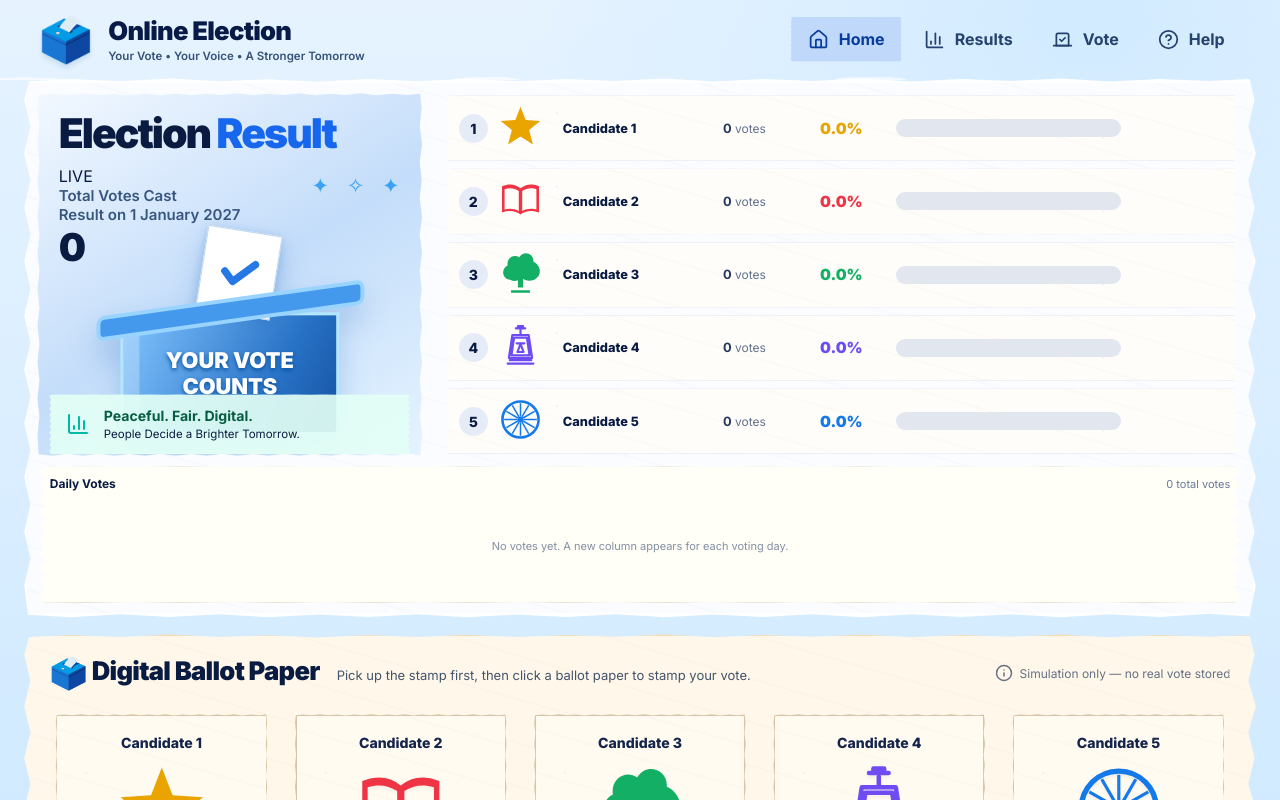
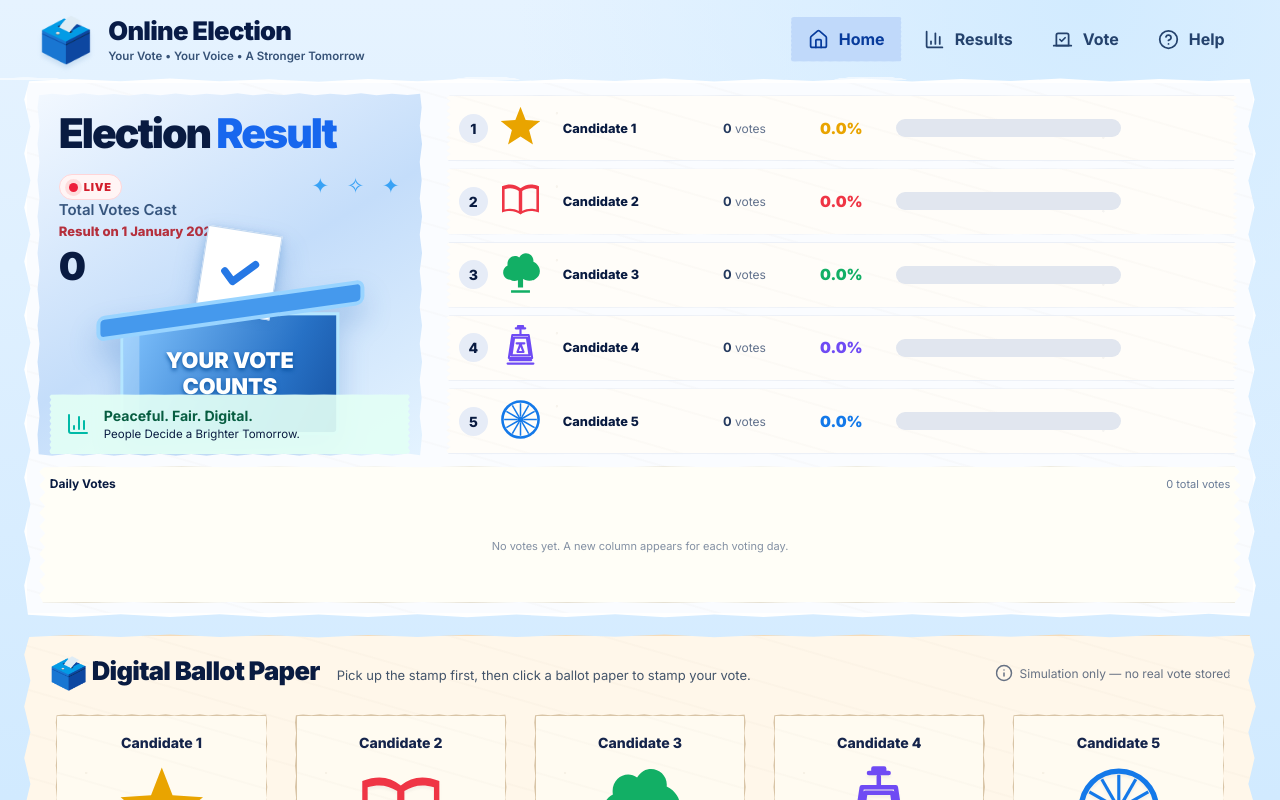
Before and after one commit to usrnixxar/Ballot-Paper, a React (Vite) app: page / in a window 1280 px wide. Shown: the top 800 px of the page. Built offline with nearby package versions, Linux system fonts and the light colour scheme.

Commit message:
Style pulsing red LIVE dot and result date announcement

```diff
--- a/src/styles.css
+++ b/src/styles.css
@@ -122,3 +122,13 @@
 .daily-votes-chart{width:100%;min-height:135px}
 .daily-votes-chart .daily-chart-columns{gap:16px}
 @media(max-width:460px){.result-analytics{grid-template-columns:minmax(0,1fr)!important}}
+
+/* Election result date and live indicator */
+.result-title-row{display:flex;align-items:center;gap:12px;flex-wrap:wrap;position:relative;z-index:2}
+.result-title-row h1{margin-bottom:4px}
+.live-indicator{display:inline-flex;align-items:center;gap:6px;color:#d21c2b;font-size:11px;font-weight:900;letter-spacing:.8px;padding:5px 9px;background:#fff5f5;border:1px solid #ffd5d8;border-radius:18px;white-space:nowrap}
+.live-dot{width:9px;height:9px;border-radius:50%;background:#ec102e;box-shadow:0 0 0 3px #f9474730;animation:livePulse 1.5s infinite}
+.result-announcement{color:#b52f3c!important;font-size:13px!important;font-weight:800!important;margin:4px 0!important}
+@keyframes livePulse{50%{box-shadow:0 0 0 7px #f9474700;opacity:.72}}
+@media(max-width:480px){.result-title-row{gap:7px}.live-indicator{font-size:9px;padding:4px 6px}.result-announcement{font-size:11px!important}}
+@media(prefers-reduced-motion:reduce){.live-dot{animation:none}}
```
